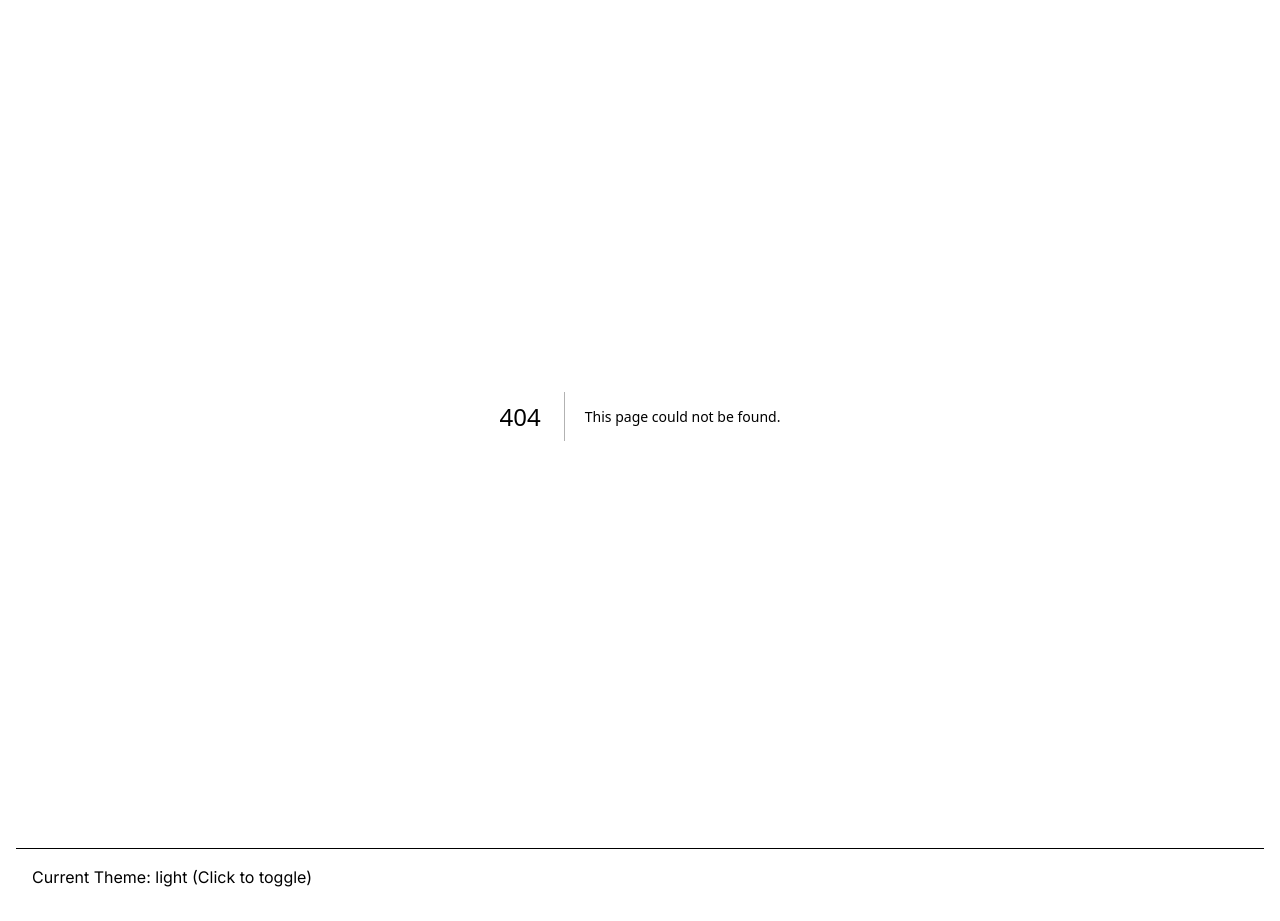
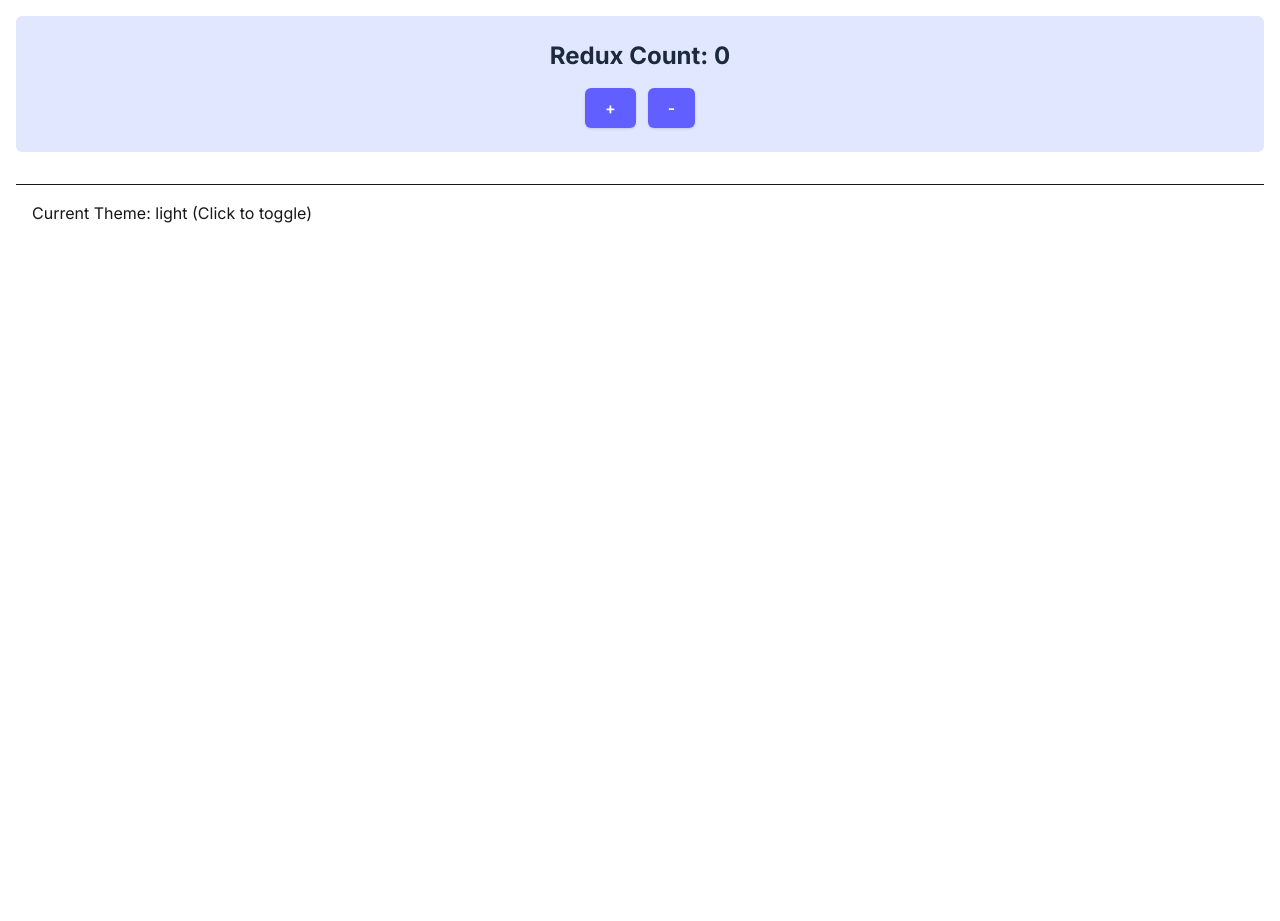
Before and after one commit to bimocahyo7/06-state-management-nextjs, a Next.js app: page /redux in a window 1280 px wide. Before the commit this address had no page. After the commit the page ends 800 px from the top, so only its background shows below. Built offline with nearby package versions, Linux system fonts and the light colour scheme.

Commit message:
feat(praktikum): implement Redux state management

```diff
--- /dev/null
+++ b/src/app/redux/page.js
@@ -0,0 +1,10 @@
+import ReduxCounter from "@/components/ReduxCounter";
+import ReduxProvider from "@/providers/ReduxProvider";
+
+export default function ReduxPage() {
+  return (
+    <ReduxProvider>
+      <ReduxCounter />
+    </ReduxProvider>
+  );
+}
--- /dev/null
+++ b/src/components/ReduxCounter.js
@@ -0,0 +1,27 @@
+"use client";
+
+import { decrement, increment } from "@/features/counter/counterSlice";
+import { useDispatch, useSelector } from "react-redux";
+
+export default function ReduxCounter() {
+  const count = useSelector((state) => state.counter.value);
+  const dispatch = useDispatch();
+
+  return (
+    <div className="flex flex-col items-center justify-center space-y-4 p-6 bg-indigo-100 rounded-md">
+      <h2 className="text-2xl font-bold text-slate-800">Redux Count: {count}</h2>
+      <div className="flex space-x-3">
+        <button
+          onClick={() => dispatch(increment())}
+          className="px-5 py-2 bg-indigo-500 text-white font-semibold rounded-md shadow hover:bg-indigo-600 transition">
+          +
+        </button>
+        <button
+          onClick={() => dispatch(decrement())}
+          className="px-5 py-2 bg-indigo-500 text-white font-semibold rounded-md shadow hover:bg-indigo-600 transition">
+          -
+        </button>
+      </div>
+    </div>
+  );
+}
--- /dev/null
+++ b/src/features/counter/counterSlice.js
@@ -0,0 +1,19 @@
+import { createSlice } from "@reduxjs/toolkit";
+
+export const counterSlice = createSlice({
+  name: "counter",
+  initialState: {
+    value: 0,
+  },
+  reducers: {
+    increment: (state) => {
+      state.value += 1;
+    },
+    decrement: (state) => {
+      state.value -= 1;
+    },
+  },
+});
+
+export const { increment, decrement } = counterSlice.actions;
+export default counterSlice.reducer;
--- /dev/null
+++ b/src/lib/store.js
@@ -0,0 +1,8 @@
+import { configureStore } from "@reduxjs/toolkit";
+import counterReducer from "@/features/counter/counterSlice";
+
+export const store = configureStore({
+  reducer: {
+    counter: counterReducer,
+  },
+});
--- /dev/null
+++ b/src/providers/ReduxProvider.js
@@ -0,0 +1,8 @@
+"use client";
+
+import { store } from "@/lib/store";
+import { Provider } from "react-redux";
+
+export default function ReduxProvider({ children }) {
+  return <Provider store={store}>{children}</Provider>;
+}
```
